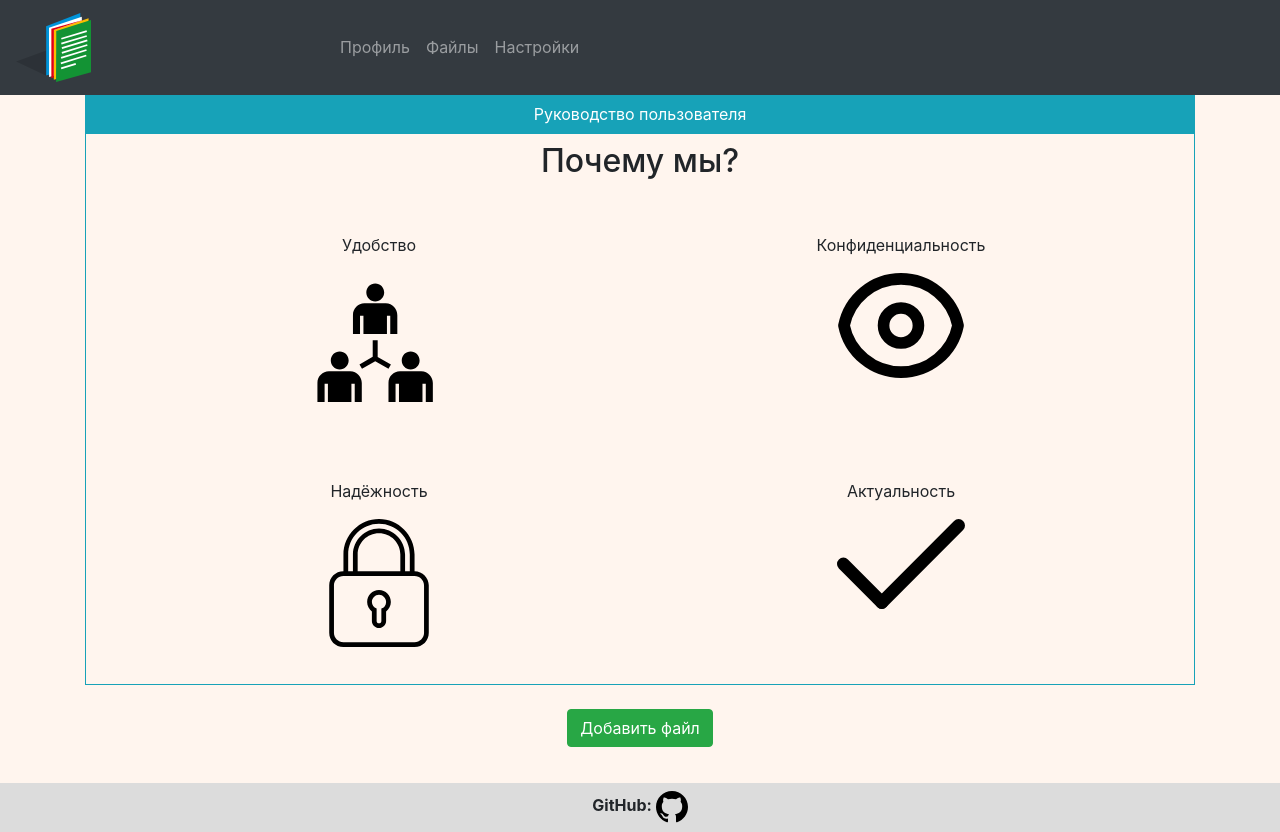
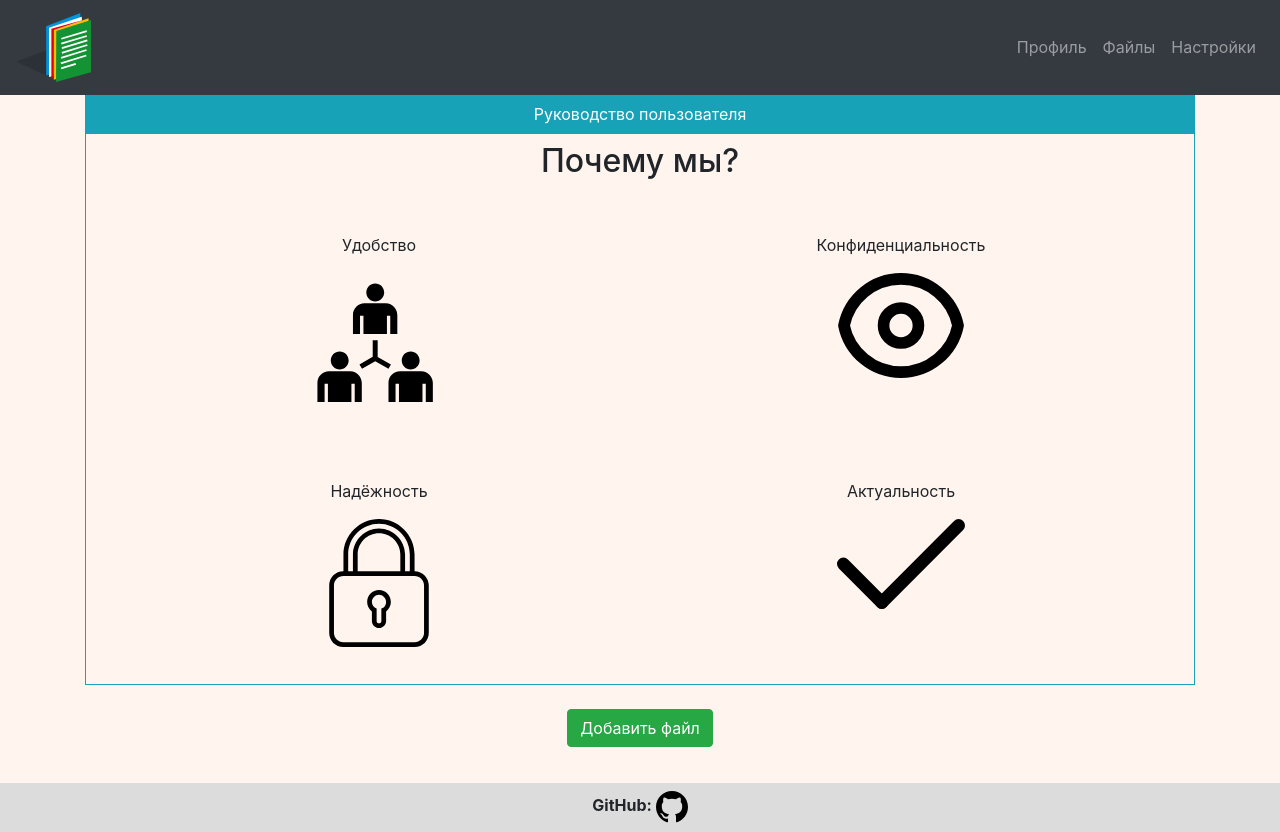
Before and after one commit to Fiasko99/LabWeb_3_site, a Vue app: page / in a window 1280 px wide. Built offline with nearby package versions, Linux system fonts and the light colour scheme; what vue-resource would draw is missing.

Commit message:
mini upd

```diff
--- a/public/index.html
+++ b/public/index.html
@@ -1,5 +1,5 @@
 <!DOCTYPE html>
-<html lang="en">
+<html lang="ru">
   <head>
     <meta charset="utf-8">
     <meta http-equiv="X-UA-Compatible" content="IE=edge">
--- a/src/App.vue
+++ b/src/App.vue
@@ -7,7 +7,7 @@
       <button class="navbar-toggler" type="button" data-toggle="collapse" data-target="#navbarNavAltMarkup" aria-controls="navbarNavAltMarkup" aria-expanded="false" aria-label="Toggle navigation">
         <span class="navbar-toggler-icon"></span>
       </button>
-      <div class="collapse navbar-collapse" id="navbarNavAltMarkup">
+      <div class="collapse navbar-collapse justify-content-end" id="navbarNavAltMarkup">
         <div class="navbar-nav">
           <router-link class="nav-item nav-link" to="/profile">Профиль</router-link>
           <router-link class="nav-item nav-link" to="/files">Файлы</router-link>
```
